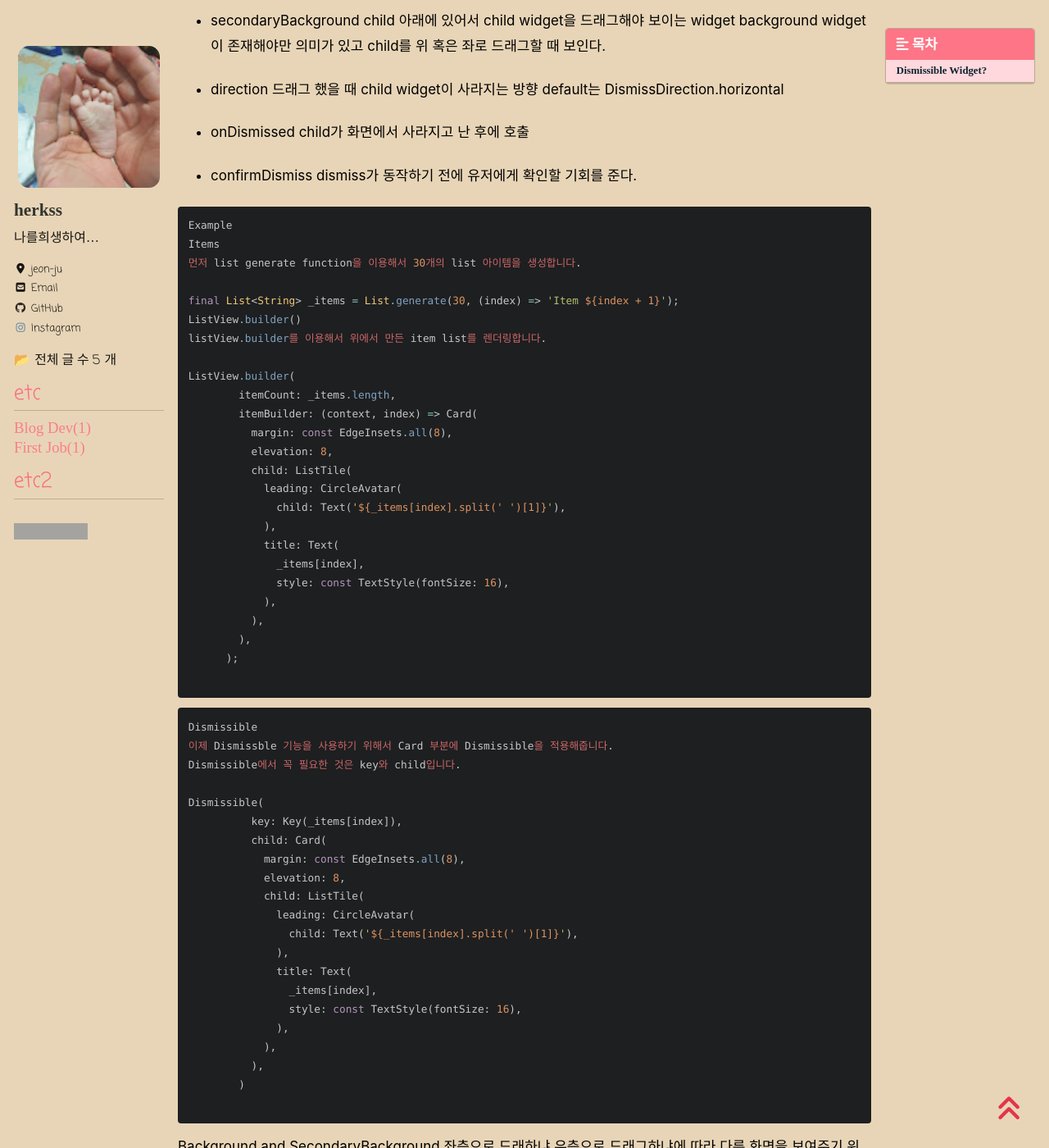
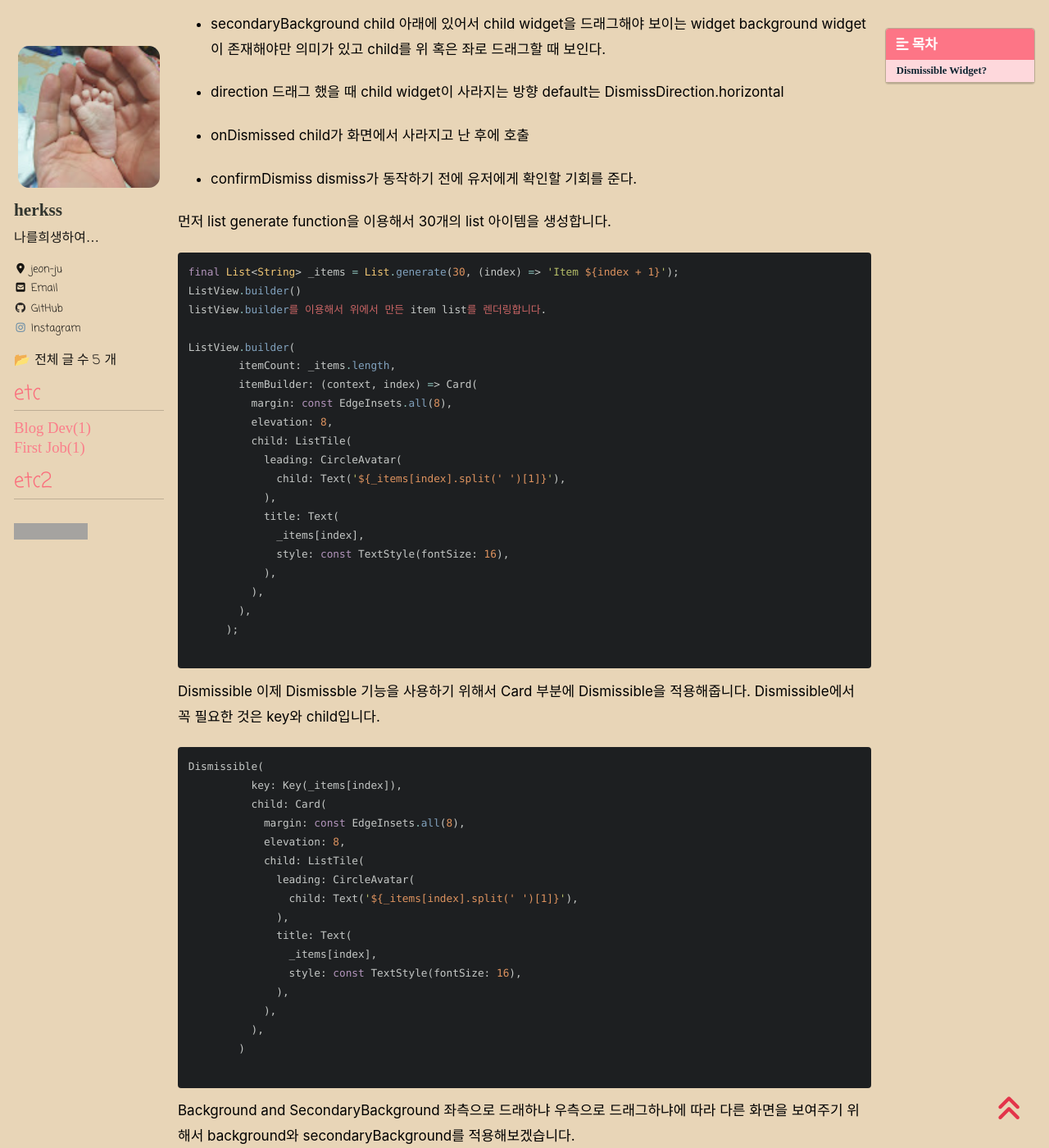
Before and after one commit to herkss/herkss.github.io, a Jekyll site: the page built from _posts/Flutter/2024-07-23-dismissible.md, in a window 1280 px wide and 1400 px high, scrolled down 600 px. Shown: the whole window at 82% size. Built offline with Jekyll 4.4.1, drawn with Linux system fonts in a browser that asks for light colours; cached includes are drawn as plain includes; nearby versions of some CDN libraries; some web fonts are replaced; comment, search, counter and statistics services are not loaded; some of the changed text lies outside the part shown; grey boxes are pictures that could not be loaded.

Commit message:
Update 2024-07-23-dismissible.md

````diff
--- a/_posts/Flutter/2024-07-23-dismissible.md
+++ b/_posts/Flutter/2024-07-23-dismissible.md
@@ -21,7 +21,7 @@ List에서 특정 아이템을 좌,우로 움직였을 때, 특정 action을 취
 
 
 
-# Properties and Methods
+#@ Properties and Methods
 
 - background
 child 아래에 있어서 child widget을 드래그해야 보이는 widget
@@ -41,11 +41,11 @@ child가 화면에서 사라지고 난 후에 호출
 - confirmDismiss
 dismiss가 동작하기 전에 유저에게 확인할 기회를 준다.
 
-```dart
-Example
-Items
+
+
 먼저 list generate function을 이용해서 30개의 list 아이템을 생성합니다.
 
+```dart
 final List<String> _items = List.generate(30, (index) => 'Item ${index + 1}');
 ListView.builder()
 listView.builder를 이용해서 위에서 만든 item list를 렌더링합니다.
@@ -69,11 +69,12 @@ ListView.builder(
 
 ```
 
-```dart
+
 Dismissible
 이제 Dismissble 기능을 사용하기 위해서 Card 부분에 Dismissible을 적용해줍니다.
 Dismissible에서 꼭 필요한 것은 key와 child입니다.
 
+```dart
 Dismissible(
           key: Key(_items[index]),
           child: Card(
@@ -94,6 +95,7 @@ Dismissible(
 ```
 Background and SecondaryBackground
 좌측으로 드래하냐 우측으로 드래그하냐에 따라 다른 화면을 보여주기 위해서 background와 secondaryBackground를 적용해보겠습니다.
+
 ```dart
 Dismissible(
           key: Key(_items[index]),
@@ -135,6 +137,7 @@ Dismissible(
         )
 
 ```
+
 onDismissed
 onDismissed를 이용해서 드래그 이후의 동작을 구현합니다.
 
````
